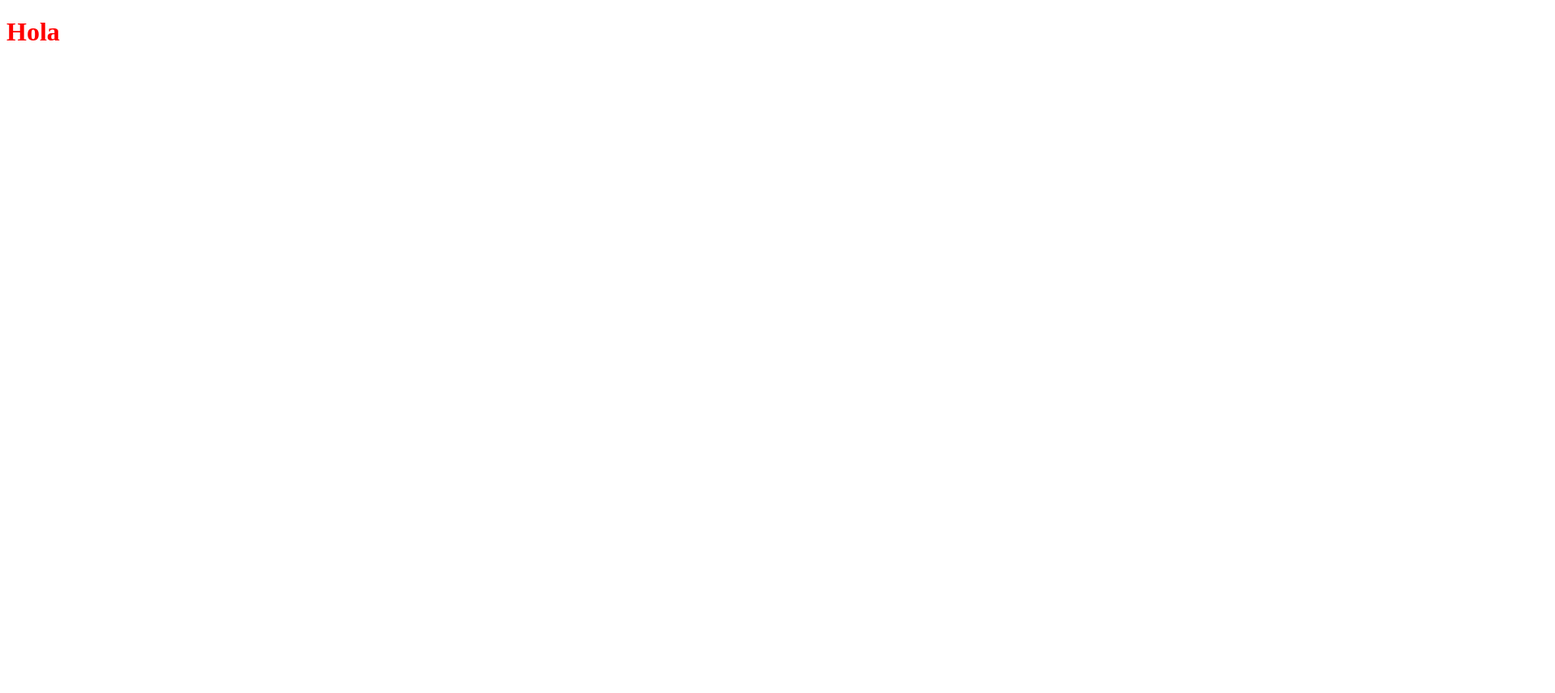
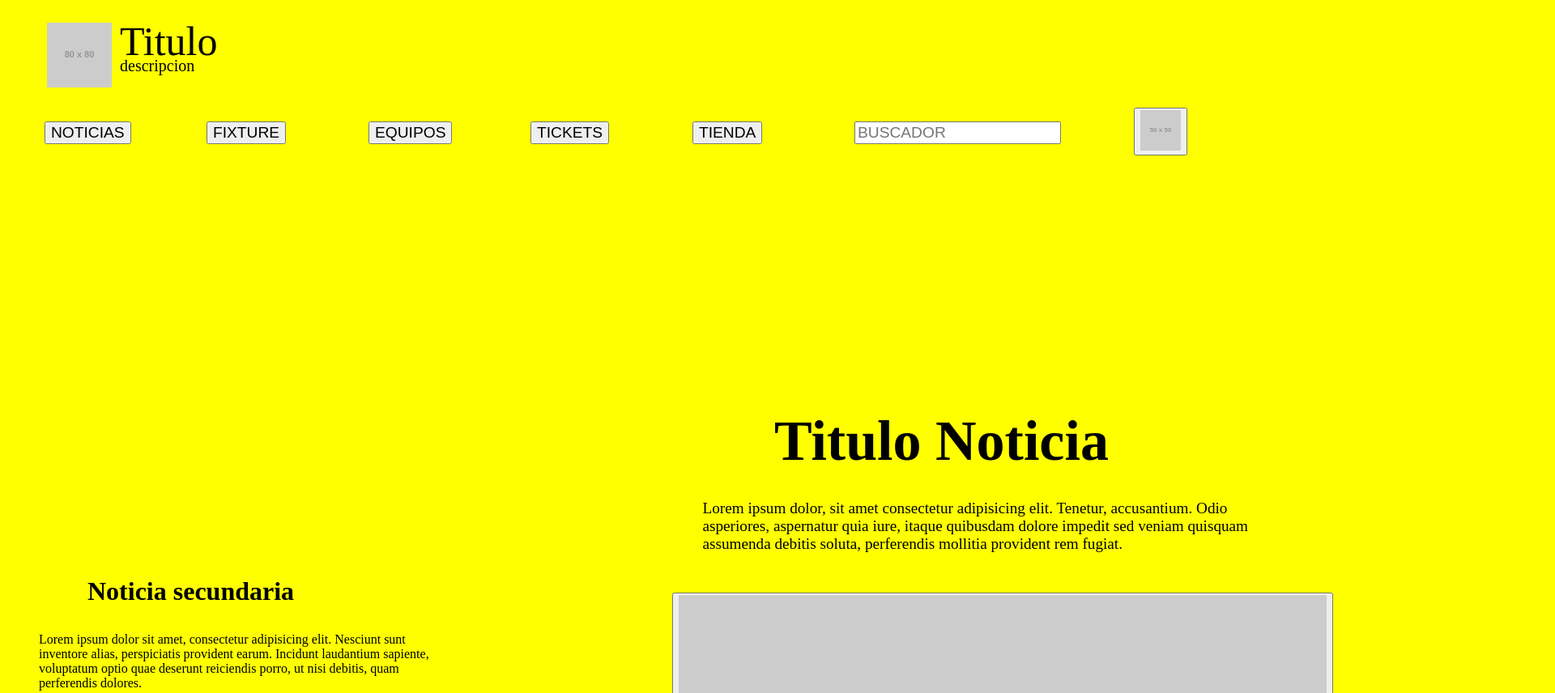
Before and after one commit to romaneps/Programacion-Web---2Q22, a plain HTML site: page index.html in a window 1280 px wide. Shown: the top 856 px of the page at 81% size, 1920 px wide, since content can reach past the window. Before the commit the page ends 800 px from the top, so only its background shows below. Drawn offline with Linux system fonts and the light colour scheme; placeholder pictures from the web are drawn by us.

Commit message:
27/8
mitad - terminar despues

```diff
--- a/index.html
+++ b/index.html
@@ -4,10 +4,31 @@
     <meta charset="UTF-8">
     <meta http-equiv="X-UA-Compatible" content="IE=edge">
     <meta name="viewport" content="width=device-width, initial-scale=1.0">
-    <title>Document</title>
+    <title>Nombre de la Pagina</title>
 </head>
 <body>
-<h1>Hola</h1>
 <link rel="stylesheet" href="style.css">
+<header>
+    <div id="logo"><img src="https://via.placeholder.com/80 " alt="Imagen no encontrada"></div>
+    <div id="titulo">Titulo</div>
+    <div id="descripcion">descripcion</div>
+</header>
+<p class="pie">Lorem ipsum dolor, sit amet consectetur adipisicing elit. Tenetur, accusantium. Odio asperiores, aspernatur quia iure, itaque quibusdam dolore impedit sed veniam quisquam assumenda debitis soluta, perferendis mollitia provident rem fugiat.</p>
+<h1 class="titulonoti">Titulo Noticia</h1>
+<button type="button" id="img"><img src="https://via.placeholder.com/800x400" alt="Imagen no encontrada"></button>
+<button type="button" id="tw"><img src="https://via.placeholder.com/50" alt="Imagen no encontrada"></button>
+<h1 class="titu2">Noticia secundaria</h1>
+<p class="piesecun">Lorem ipsum dolor sit amet, consectetur adipisicing elit. Nesciunt sunt inventore alias, perspiciatis provident earum. Incidunt laudantium sapiente, voluptatum optio quae deserunt reiciendis porro, ut nisi debitis, quam perferendis dolores.</p>
+<button type="button" class="img2"><img src="https://via.placeholder.com/400x500" alt="Imagen no encontrada"></button>
+<h1 class="titu3">Noticia tres</h1>
+
+
+
+<button type="button" id="noticias">NOTICIAS</button>
+<button type="button" id="fixture">FIXTURE</button>
+<button type="button" id="equipos">EQUIPOS</button>
+<button type="button" id="tickets">TICKETS</button>
+<button type="button" id="tienda">TIENDA</button>
+<input type="text" placeholder= BUSCADOR id="buscador"></input>
 </body>
 </html>
--- a/style.css
+++ b/style.css
@@ -1 +1,18 @@
-h1 {color : red ;}
+#logo{position: relative; top: 20px; left: 50px;}
+#titulo{margin-left: 140px; position: relative; bottom: 70px; font-size: 50px;}
+#descripcion{margin-left: 140px; position: relative; bottom: 80px; font-size: 20px;}
+#noticias{position: fixed; top: 150px; left: 55px; font-size: larger;}
+#fixture{position: fixed; top: 150px;; left: 255px; font-size: larger;}
+#equipos{position: fixed; top: 150px; left: 455px; font-size: larger;}
+#tickets{position: fixed; top: 150px; left: 655px; font-size: larger;}
+#tienda{position: fixed; top: 150px; left: 855px; font-size: larger;}
+#buscador{position: fixed; top: 150px; left: 1055px; font-size: larger;}
+#tw{position: fixed; top: 133px; left: 1400px;}
+.titulonoti{position: relative; top: 200px; left: 75%; font-size: 70px;}
+#img{position: relative; top: 300px; left: 65%;}
+.pie{position: relative; top: 425px; left: 68%; font-size: larger; width: 725px;}
+body{background: yellow;}
+.titu2{position: relative; bottom: 150px; left: 100px;}
+.piesecun{position: relative; bottom: 140px; left: 40px; width: 500px;}
+.img2{position: relative; bottom: 120px; left: 50px;}
+.titu3{position: relative; bottom:  150px; left: 1540px;}
```
Also changed, not shown: images/tw.png (added).
